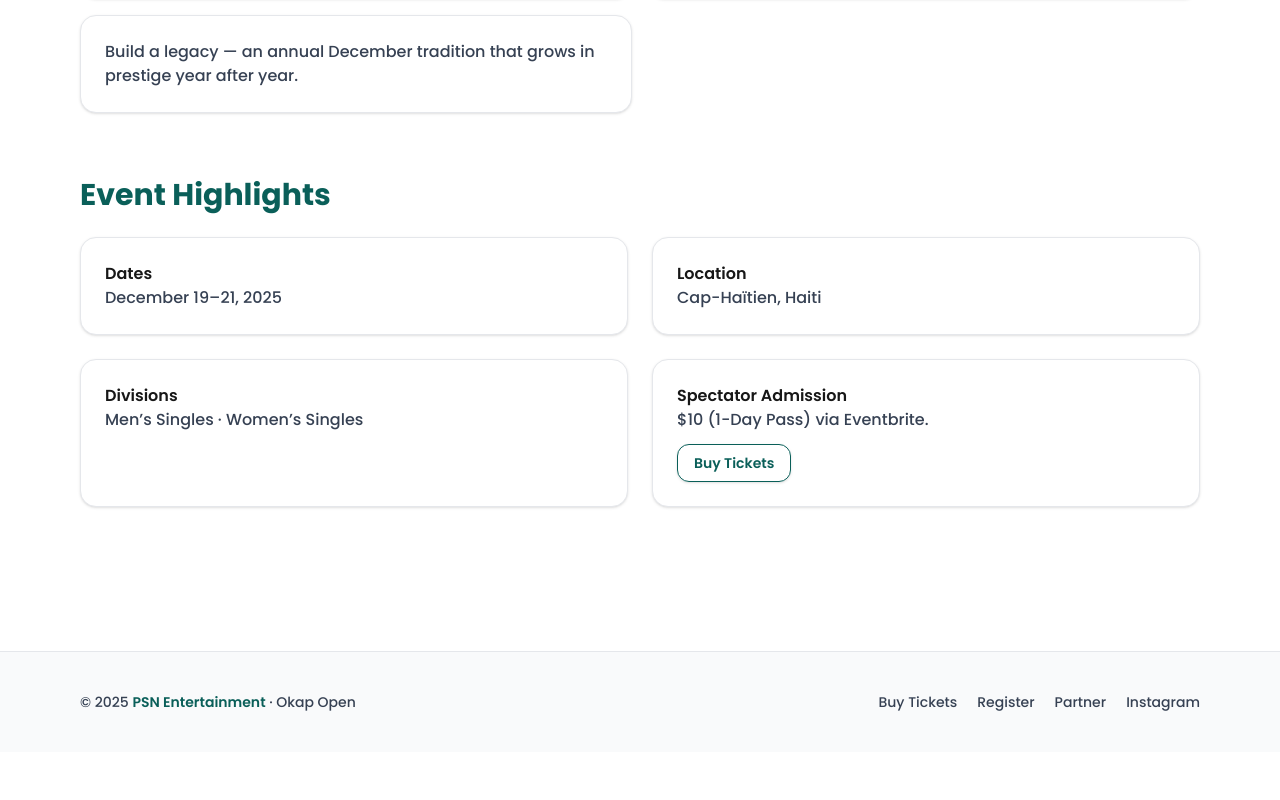
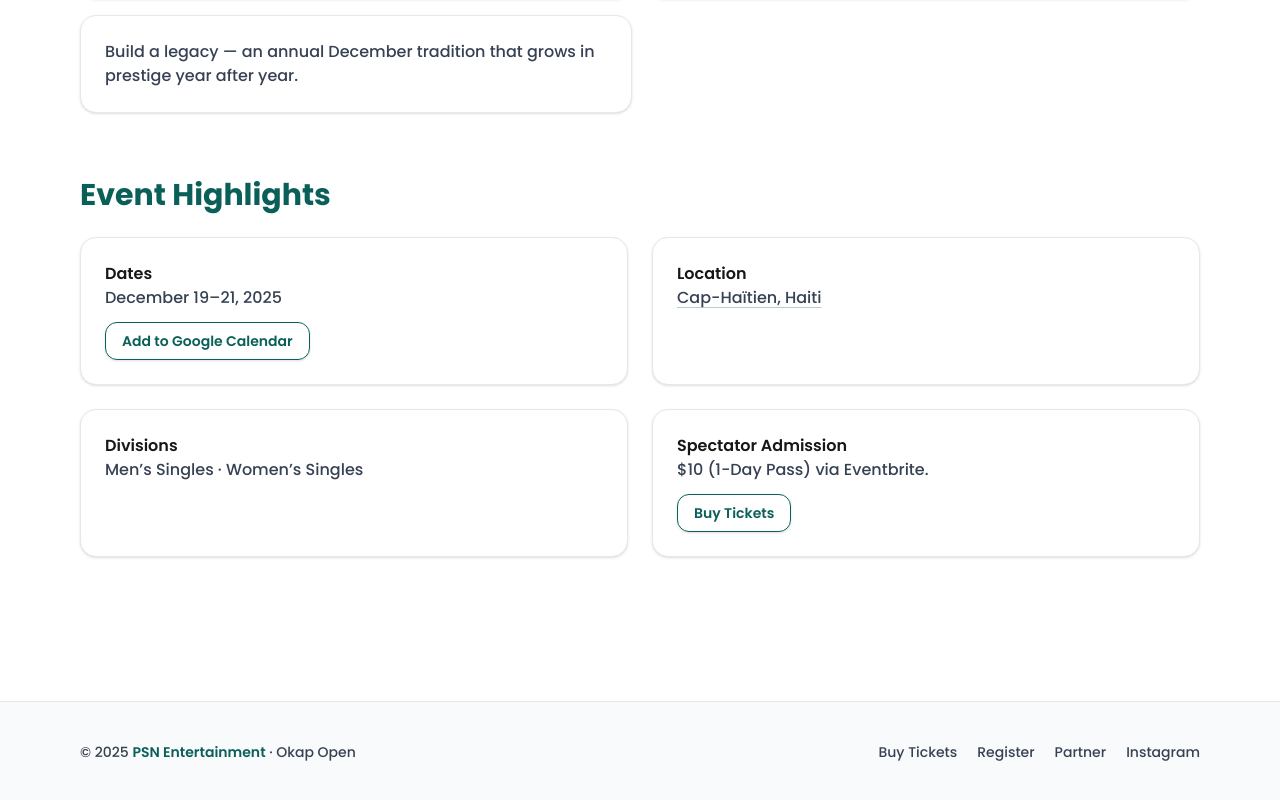
Before and after one commit to eugeneritchy1991-cpu/okap-open, a Next.js app: page / in a window 1280 px wide. Shown: the part 1994-2794 px from the top of the page. Before the commit the page ends 2746 px from the top, so only its background shows below. Built offline with nearby package versions, Linux system fonts and the light colour scheme.

Commit message:
Add Google Calendar link + Maps link in Event Highlights

```diff
--- a/app/page.tsx
+++ b/app/page.tsx
@@ -2,6 +2,17 @@ import Link from "next/link";
 import Image from "next/image";
 
 export default function Home() {
+  // Google Calendar "Add to Calendar" link (all-day, multi-day event)
+  // NOTE: Google uses exclusive end date for all-day events → 2025-12-22 to cover 19–21.
+  const gCalUrl =
+    "https://calendar.google.com/calendar/render?action=TEMPLATE" +
+    "&text=" + encodeURIComponent("Okap Open 2025") +
+    "&dates=20251219/20251222" +
+    "&location=" + encodeURIComponent("Cap-Haïtien, Haiti") +
+    "&details=" + encodeURIComponent(
+      "Okap Open — tennis & tourism showcase of Cap-Haïtien. World-class competition meets culture, heritage, beaches, and nightlife. Learn more at okap-open."
+    );
+
   return (
     <>
       {/* HERO — full-width image with brand gradient and content card */}
@@ -16,7 +27,7 @@ export default function Home() {
             sizes="100vw"
             className="object-cover"
           />
-          {/* Brand gradient overlay for cohesion with header */}
+        {/* Brand gradient overlay */}
           <div className="absolute inset-0 bg-gradient-to-br from-[#F59E0B]/20 via-[#11A37F]/18 to-[#0A5F59]/22" />
         </div>
 
@@ -27,7 +38,8 @@ export default function Home() {
               Okap Open 2025 — December 19–21 · Cap-Haïtien, Haiti
             </h1>
             <p className="mt-4 text-base md:text-lg text-gray-700 max-w-3xl">
-              Okap Open is the tennis & tourism showcase of Cap-Haïtien — where world-class competition meets culture, heritage, beaches, and nightlife.
+              Okap Open is the tennis & tourism showcase of Cap-Haïtien — where
+              world-class competition meets culture, heritage, beaches, and nightlife.
             </p>
 
             <div className="mt-7 flex flex-wrap gap-3">
@@ -65,13 +77,13 @@ export default function Home() {
           fans, and travelers from Haiti, the diaspora, and around the world.
         </p>
         <p className="mt-4 text-gray-700 leading-relaxed">
-          For three days, the city becomes a stage where competition meets celebration — international-level tennis by day,
-          and culture, music, and hospitality by night. Explore the Citadelle Laferrière and Palais Sans-Souci,
-          then unwind on Cap-Haïtien’s beaches and vibrant nightlife.
+          For three days, the city becomes a stage where competition meets celebration — international-level
+          tennis by day, and culture, music, and hospitality by night. Explore the Citadelle Laferrière and
+          Palais Sans-Souci, then unwind on Cap-Haïtien’s beaches and vibrant nightlife.
         </p>
       </section>
 
-      {/* FEATURE IMAGES — Tennis / Citadelle / Beach */}
+      {/* DISCOVER CAP-HAITIEN SECTION */}
       <section className="bg-[#FFF8EC]">
         <div className="max-w-6xl mx-auto px-4 py-12 md:py-16">
           <h2 className="text-2xl md:text-3xl font-bold text-[#0A5F59]">Discover Cap-Haïtien</h2>
@@ -79,14 +91,14 @@ export default function Home() {
             {/* Tennis action */}
             <Link
               href="/world-class-tennis"
-              className="group overflow-hidden rounded-2xl border border-gray-200 bg-white shadow-sm focus:outline-none focus:ring-2 focus:ring-[#0A5F59]"
+              className="overflow-hidden rounded-2xl border border-gray-200 bg-white shadow-sm hover:shadow-md transition-shadow"
             >
               <Image
                 src="/tennis-action.jpg"
-                alt="World-Class Tennis"
+                alt="Tennis action at Okap Open"
                 width={1200}
                 height={900}
-                className="h-56 w-full object-cover transition-transform duration-500 group-hover:scale-105"
+                className="h-56 w-full object-cover"
               />
               <div className="p-5">
                 <h3 className="font-semibold">World-Class Tennis</h3>
@@ -99,14 +111,14 @@ export default function Home() {
             {/* Citadelle */}
             <Link
               href="/heritage-and-pride"
-              className="group overflow-hidden rounded-2xl border border-gray-200 bg-white shadow-sm focus:outline-none focus:ring-2 focus:ring-[#0A5F59]"
+              className="overflow-hidden rounded-2xl border border-gray-200 bg-white shadow-sm hover:shadow-md transition-shadow"
             >
               <Image
                 src="/citadelle.jpg"
-                alt="Heritage & Pride"
+                alt="Citadelle Laferrière — heritage and pride"
                 width={1200}
                 height={900}
-                className="h-56 w-full object-cover transition-transform duration-500 group-hover:scale-105"
+                className="h-56 w-full object-cover"
               />
               <div className="p-5">
                 <h3 className="font-semibold">Heritage & Pride</h3>
@@ -119,14 +131,14 @@ export default function Home() {
             {/* Beach */}
             <Link
               href="/beaches-and-nightlife"
-              className="group overflow-hidden rounded-2xl border border-gray-200 bg-white shadow-sm focus:outline-none focus:ring-2 focus:ring-[#0A5F59]"
+              className="overflow-hidden rounded-2xl border border-gray-200 bg-white shadow-sm hover:shadow-md transition-shadow"
             >
               <Image
                 src="/cap-beach.jpg"
-                alt="Beaches & Nightlife"
+                alt="Cap-Haïtien beach — relax after the matches"
                 width={1200}
                 height={900}
-                className="h-56 w-full object-cover transition-transform duration-500 group-hover:scale-105"
+                className="h-56 w-full object-cover"
               />
               <div className="p-5">
                 <h3 className="font-semibold">Beaches & Nightlife</h3>
@@ -160,27 +172,49 @@ export default function Home() {
         </ul>
       </section>
 
-      {/* HIGHLIGHTS */}
+      {/* EVENT HIGHLIGHTS */}
       <section className="max-w-6xl mx-auto px-4 pb-16">
         <h2 className="text-2xl md:text-3xl font-bold text-[#0A5F59]">Event Highlights</h2>
         <div className="mt-6 grid md:grid-cols-2 gap-6">
+          {/* Dates + Add to Calendar */}
           <div className="border border-gray-200 rounded-2xl p-6 bg-white shadow-sm">
             <h3 className="font-semibold">Dates</h3>
             <p className="text-gray-700">December 19–21, 2025</p>
+            <a
+              href={gCalUrl}
+              target="_blank"
+              rel="noreferrer"
+              className="inline-flex items-center justify-center rounded-xl px-4 py-2 mt-3 text-sm font-semibold shadow-sm border border-[#0A5F59] text-[#0A5F59] hover:bg-[#0A5F59] hover:text-white transition-colors"
+              title="Add to Google Calendar"
+            >
+              Add to Google Calendar
+            </a>
           </div>
+
+          {/* Clickable Google Maps Location */}
           <div className="border border-gray-200 rounded-2xl p-6 bg-white shadow-sm">
             <h3 className="font-semibold">Location</h3>
-            <p className="text-gray-700">Cap-Haïtien, Haiti</p>
+            <p className="text-gray-700">
+              <a
+                href="https://maps.google.com/?q=Cap-Haïtien, Haiti"
+                target="_blank"
+                rel="noreferrer"
+                className="underline decoration-[#0A5F59]/30 underline-offset-4 hover:text-[#0A5F59] hover:decoration-[#0A5F59]"
+                title="Open Cap-Haïtien on Google Maps"
+              >
+                Cap-Haïtien, Haiti
+              </a>
+            </p>
           </div>
+
           <div className="border border-gray-200 rounded-2xl p-6 bg-white shadow-sm">
             <h3 className="font-semibold">Divisions</h3>
             <p className="text-gray-700">Men’s Singles · Women’s Singles</p>
           </div>
+
           <div className="border border-gray-200 rounded-2xl p-6 bg-white shadow-sm">
             <h3 className="font-semibold">Spectator Admission</h3>
-            <p className="text-gray-700">
-              $10 (1-Day Pass) via Eventbrite.
-            </p>
+            <p className="text-gray-700">$10 (1-Day Pass) via Eventbrite.</p>
             <a
               href="https://www.eventbrite.com/e/okap-open-tickets-1841514301849?aff=oddtdtcreator&utm_source=site&utm_medium=highlights&utm_campaign=okapopen2025"
               target="_blank"
```
